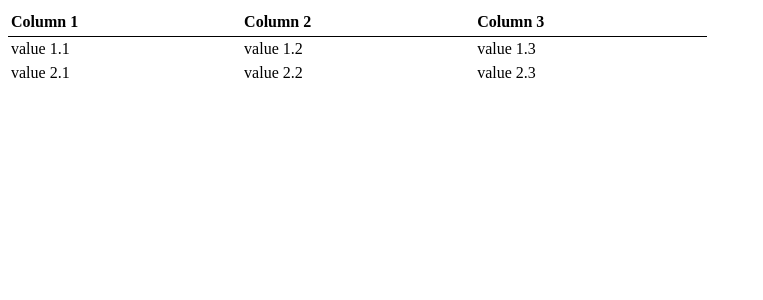
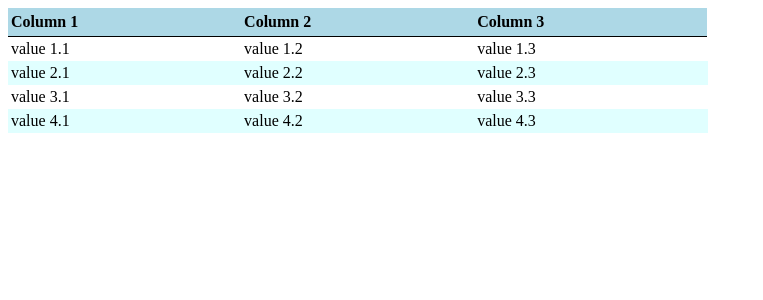
Before and after one commit to wjr-/flexi-table, a PHP site: page /index.html in a window 1280 px wide. Shown: the top 300 px of the page, without its empty margins (0-763 px from the left). Run offline with PHP 8.4, Linux system fonts and the light colour scheme.

Commit message:
Moved all css that is just for making thigns a bit prettier away from listtable.css

```diff
--- a/index.html
+++ b/index.html
@@ -3,6 +3,42 @@
     <title>listtable demo</title>
     <link rel="stylesheet" href="listtable.css" />
     <meta name="viewport" content="width=device-width,initial-scale=1.0" />
+    <style>
+        .listtable > dl > dt {
+            font-weight: 600;
+            background-color: lightblue;
+        }
+
+        @media screen and (max-width: 699px) {
+            .listtable > dl {
+                margin-bottom: 1em;
+                border-bottom: solid black 1pt;
+            }
+
+            .listtable > dl > dt {
+                padding-bottom: 5px;
+            }
+
+            .listtable > dl > dd {
+                padding-bottom: 10px;
+            }
+        }
+
+        @media screen and (min-width: 700px) {
+            .listtable > dl:first-child > dt {
+                padding: 5px 3px 5px 3px;
+                border-bottom: solid black 1pt;
+            }
+
+            .listtable > dl > dd {
+                padding: 3px;
+            }
+
+            .listtable > dl:nth-child(even) {
+                background-color: lightcyan;
+            }
+        }
+    </style>
 </head>
 <body>
     <div style="max-width: 700px;">
@@ -27,6 +63,26 @@
                 <dt>Column 3</dt>
                 <dd>value 2.3</dd>
             </dl>
+            <dl>
+                <dt>Column 1</dt>
+                <dd>value 3.1</dd>
+
+                <dt>Column 2</dt>
+                <dd>value 3.2</dd>
+
+                <dt>Column 3</dt>
+                <dd>value 3.3</dd>
+            </dl>
+            <dl>
+                <dt>Column 1</dt>
+                <dd>value 4.1</dd>
+
+                <dt>Column 2</dt>
+                <dd>value 4.2</dd>
+
+                <dt>Column 3</dt>
+                <dd>value 4.3</dd>
+            </dl>
         </div>
     </div>
 </body>
--- a/listtable.css
+++ b/listtable.css
@@ -3,27 +3,7 @@
     margin: 0;
 }
 
-.listtable > dl > dt {
-    font-weight: 600;
-}
-
-/* show as label-value pairs */
-@media screen and (max-width: 699px) {
-    .listtable > dl {
-        margin-bottom: 1em;
-        border-bottom: solid black 1pt;
-    }
-
-    .listtable > dl > dt {
-        padding-bottom: 5px;
-    }
-
-    .listtable > dl > dd {
-        padding-bottom: 10px;
-    }
-}
-
-/* show as table */
+/* show as table above 700px */
 @media screen and (min-width: 700px) {
     .listtable.listtable--3columns > dl > dt,
     .listtable.listtable--3columns > dl > dd {
@@ -41,12 +21,6 @@
 
     .listtable > dl:first-child > dt {
         display: inherit;
-        padding: 5px 3px 5px 3px;
-        border-bottom: solid black 1pt;
         order: -1;
     }
-
-    .listtable > dl > dd {
-        padding: 3px;
-    }
 }
```
